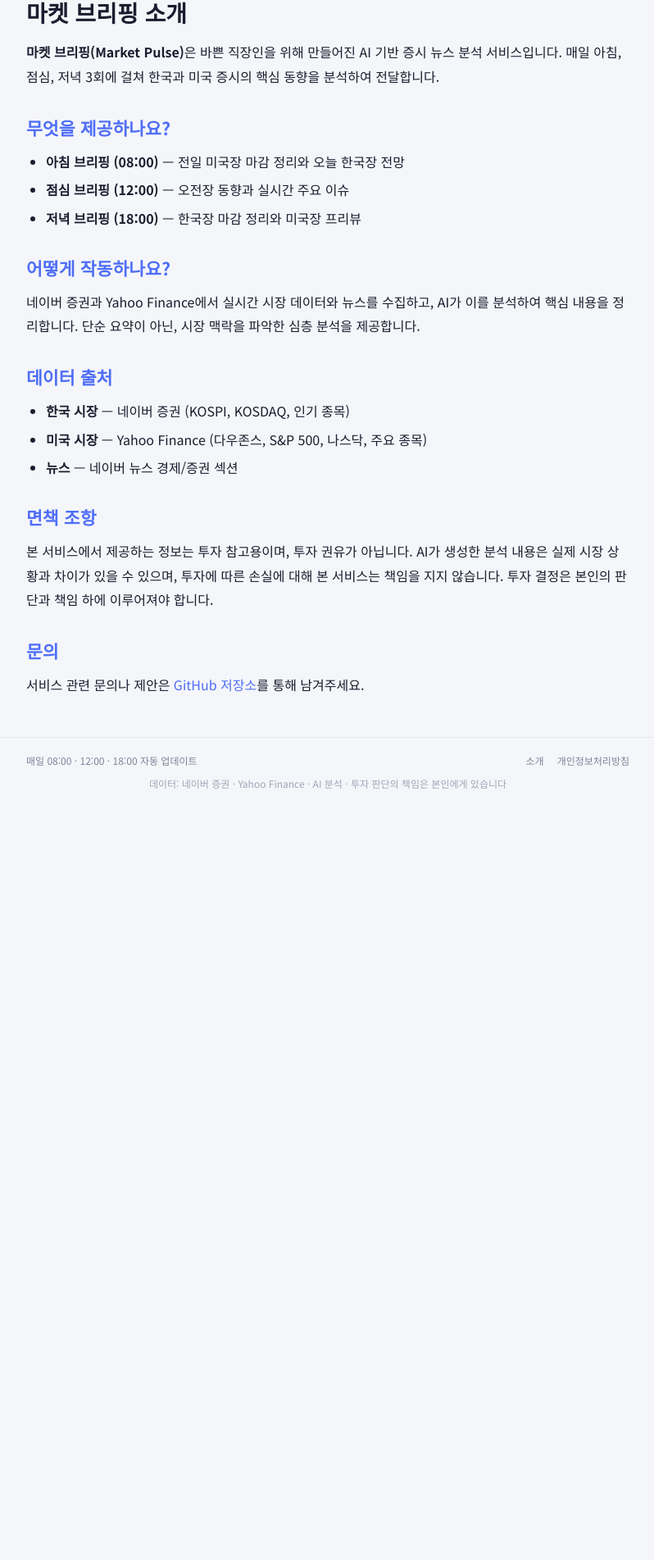
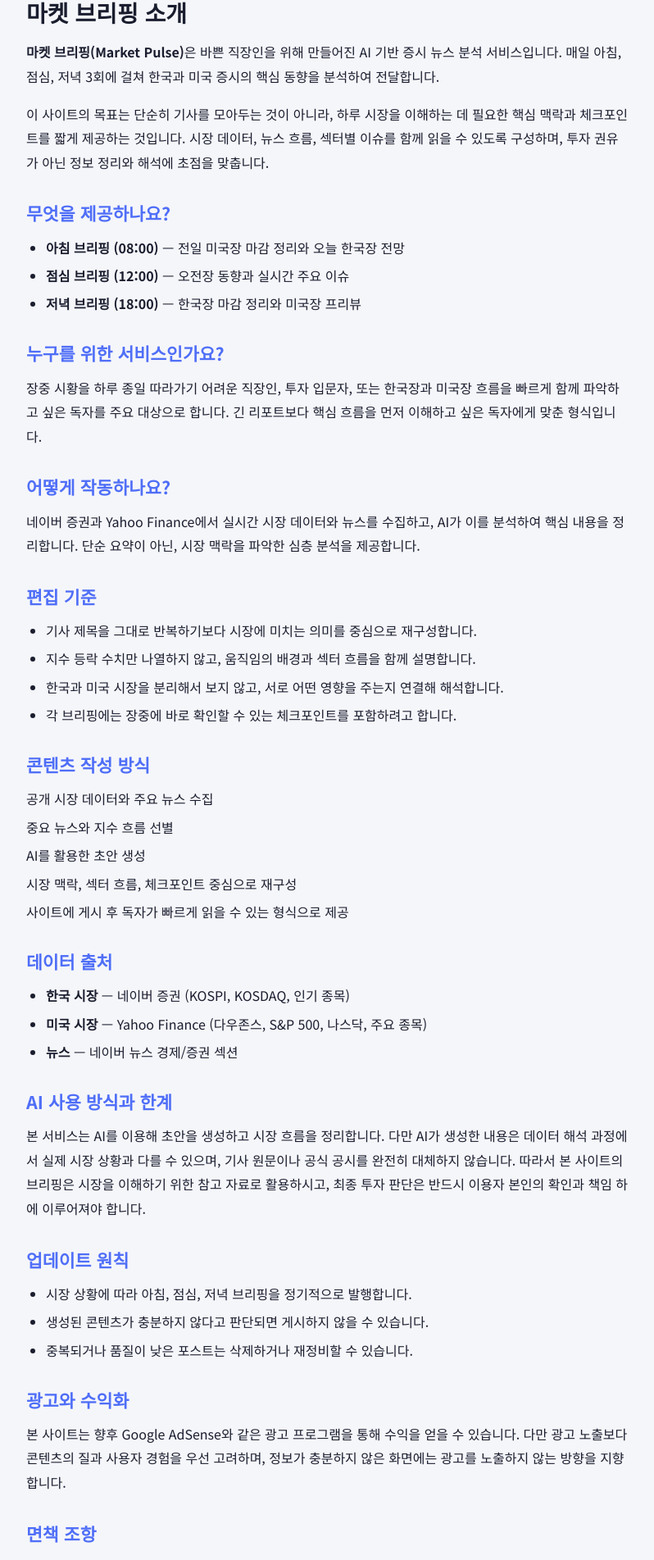
Before and after one commit to nowgnas/market-pulse, a Next.js app: page /about in a window 1280 px wide. Shown: the part 139-2042 px from the top of the page at 82% size, without its empty margins (240-1038 px from the left). Before the commit the page ends 1123 px from the top, so only its background shows below. Built offline with nearby package versions, Linux system fonts and the light colour scheme; no server answers.

Commit message:
feat: strengthen site trust and homepage content

```diff
--- a/src/app/about/page.tsx
+++ b/src/app/about/page.tsx
@@ -4,7 +4,7 @@ import Link from "next/link";
 export const metadata: Metadata = {
   title: "소개",
   description:
-    "마켓 브리핑은 AI가 한국·미국 증시 뉴스를 매일 분석하여 핵심만 전달하는 서비스입니다.",
+    "마켓 브리핑의 편집 기준, 데이터 출처, AI 활용 방식, 업데이트 원칙을 소개합니다.",
   robots: { index: true, follow: true },
 };
 
@@ -27,6 +27,13 @@ export default function AboutPage() {
           한국과 미국 증시의 핵심 동향을 분석하여 전달합니다.
         </p>
 
+        <p>
+          이 사이트의 목표는 단순히 기사를 모아두는 것이 아니라, 하루 시장을
+          이해하는 데 필요한 핵심 맥락과 체크포인트를 짧게 제공하는 것입니다.
+          시장 데이터, 뉴스 흐름, 섹터별 이슈를 함께 읽을 수 있도록 구성하며,
+          투자 권유가 아닌 정보 정리와 해석에 초점을 맞춥니다.
+        </p>
+
         <h2>무엇을 제공하나요?</h2>
         <ul>
           <li>
@@ -42,12 +49,37 @@ export default function AboutPage() {
           </li>
         </ul>
 
+        <h2>누구를 위한 서비스인가요?</h2>
+        <p>
+          장중 시황을 하루 종일 따라가기 어려운 직장인, 투자 입문자, 또는
+          한국장과 미국장 흐름을 빠르게 함께 파악하고 싶은 독자를 주요 대상으로
+          합니다. 긴 리포트보다 핵심 흐름을 먼저 이해하고 싶은 독자에게 맞춘
+          형식입니다.
+        </p>
+
         <h2>어떻게 작동하나요?</h2>
         <p>
           네이버 증권과 Yahoo Finance에서 실시간 시장 데이터와 뉴스를 수집하고,
           AI가 이를 분석하여 핵심 내용을 정리합니다. 단순 요약이 아닌, 시장
           맥락을 파악한 심층 분석을 제공합니다.
         </p>
+
+        <h2>편집 기준</h2>
+        <ul>
+          <li>기사 제목을 그대로 반복하기보다 시장에 미치는 의미를 중심으로 재구성합니다.</li>
+          <li>지수 등락 수치만 나열하지 않고, 움직임의 배경과 섹터 흐름을 함께 설명합니다.</li>
+          <li>한국과 미국 시장을 분리해서 보지 않고, 서로 어떤 영향을 주는지 연결해 해석합니다.</li>
+          <li>각 브리핑에는 장중에 바로 확인할 수 있는 체크포인트를 포함하려고 합니다.</li>
+        </ul>
+
+        <h2>콘텐츠 작성 방식</h2>
+        <ol>
+          <li>공개 시장 데이터와 주요 뉴스 수집</li>
+          <li>중요 뉴스와 지수 흐름 선별</li>
+          <li>AI를 활용한 초안 생성</li>
+          <li>시장 맥락, 섹터 흐름, 체크포인트 중심으로 재구성</li>
+          <li>사이트에 게시 후 독자가 빠르게 읽을 수 있는 형식으로 제공</li>
+        </ol>
 
         <h2>데이터 출처</h2>
         <ul>
@@ -62,6 +94,31 @@ export default function AboutPage() {
             <strong>뉴스</strong> — 네이버 뉴스 경제/증권 섹션
           </li>
         </ul>
+
+        <h2>AI 사용 방식과 한계</h2>
+        <p>
+          본 서비스는 AI를 이용해 초안을 생성하고 시장 흐름을 정리합니다. 다만
+          AI가 생성한 내용은 데이터 해석 과정에서 실제 시장 상황과 다를 수
+          있으며, 기사 원문이나 공식 공시를 완전히 대체하지 않습니다. 따라서
+          본 사이트의 브리핑은 시장을 이해하기 위한 참고 자료로 활용하시고,
+          최종 투자 판단은 반드시 이용자 본인의 확인과 책임 하에 이루어져야
+          합니다.
+        </p>
+
+        <h2>업데이트 원칙</h2>
+        <ul>
+          <li>시장 상황에 따라 아침, 점심, 저녁 브리핑을 정기적으로 발행합니다.</li>
+          <li>생성된 콘텐츠가 충분하지 않다고 판단되면 게시하지 않을 수 있습니다.</li>
+          <li>중복되거나 품질이 낮은 포스트는 삭제하거나 재정비할 수 있습니다.</li>
+        </ul>
+
+        <h2>광고와 수익화</h2>
+        <p>
+          본 사이트는 향후 Google AdSense와 같은 광고 프로그램을 통해 수익을
+          얻을 수 있습니다. 다만 광고 노출보다 콘텐츠의 질과 사용자 경험을 우선
+          고려하며, 정보가 충분하지 않은 화면에는 광고를 노출하지 않는 방향을
+          지향합니다.
+        </p>
 
         <h2>면책 조항</h2>
         <p>
--- a/src/app/page.tsx
+++ b/src/app/page.tsx
@@ -166,6 +166,109 @@ function EmptyState() {
   );
 }
 
+function ValueSection() {
+  return (
+    <section className="mb-8 grid gap-3 sm:grid-cols-3">
+      <div className="rounded-2xl border border-border bg-card p-4">
+        <div className="text-sm font-semibold mb-1">시장 맥락 정리</div>
+        <p className="text-sm text-secondary leading-relaxed">
+          단순 뉴스 나열보다 한국과 미국 시장 흐름이 어떻게 연결되는지,
+          오늘 무엇이 중요해졌는지를 짧게 정리합니다.
+        </p>
+      </div>
+      <div className="rounded-2xl border border-border bg-card p-4">
+        <div className="text-sm font-semibold mb-1">섹터별 핵심 포인트</div>
+        <p className="text-sm text-secondary leading-relaxed">
+          반도체, 2차전지, 바이오처럼 수급이 몰리는 섹터를 따로 묶어
+          왜 움직이는지와 확인할 포인트를 함께 제공합니다.
+        </p>
+      </div>
+      <div className="rounded-2xl border border-border bg-card p-4">
+        <div className="text-sm font-semibold mb-1">짧지만 실용적인 체크리스트</div>
+        <p className="text-sm text-secondary leading-relaxed">
+          장중에 어떤 지표, 수급, 업종을 먼저 볼지 빠르게 파악할 수 있도록
+          실전형 체크리스트를 함께 담습니다.
+        </p>
+      </div>
+    </section>
+  );
+}
+
+function ReadingGuideSection() {
+  return (
+    <section className="mb-10 rounded-3xl border border-border bg-card p-6">
+      <h2 className="text-lg font-bold tracking-tight mb-3">이 브리핑을 읽는 방법</h2>
+      <div className="space-y-3 text-sm text-secondary leading-relaxed">
+        <p>
+          마켓 브리핑은 매일 반복되는 시황 뉴스를 그대로 옮기기보다, 바쁜
+          직장인이 짧은 시간 안에 시장의 방향과 체크포인트를 이해할 수 있게
+          돕는 데 초점을 맞춥니다.
+        </p>
+        <p>
+          각 포스트는 <strong className="text-foreground">시장 요약</strong>,
+          <strong className="text-foreground"> 전일 대비 변화</strong>,
+          <strong className="text-foreground"> 섹터별 해석</strong>,
+          <strong className="text-foreground"> 체크리스트</strong> 순서로
+          읽으면 핵심 흐름을 빠르게 파악하기 좋습니다.
+        </p>
+        <p>
+          데이터는 공개 시세와 뉴스 흐름을 기반으로 정리하며, 본문의 목적은
+          투자 권유가 아니라 시장을 이해하기 위한 배경 설명과 관찰 포인트를
+          제공하는 것입니다.
+        </p>
+      </div>
+    </section>
+  );
+}
+
+function EditorialStandardsSection() {
+  return (
+    <section className="mb-10">
+      <div className="flex items-end justify-between gap-3 mb-4">
+        <div>
+          <h2 className="text-lg font-bold tracking-tight">편집 기준</h2>
+          <p className="text-sm text-secondary mt-1">
+            이 사이트는 아래 기준으로 시장 브리핑을 구성합니다.
+          </p>
+        </div>
+        <Link href="/about" className="text-sm text-primary hover:underline">
+          자세히 보기
+        </Link>
+      </div>
+      <div className="grid gap-3 sm:grid-cols-2">
+        <div className="rounded-2xl border border-border bg-card p-4">
+          <div className="text-sm font-semibold mb-1">1. 기사 복붙 대신 재구성</div>
+          <p className="text-sm text-secondary leading-relaxed">
+            기사 제목을 단순히 반복하지 않고, 시장 영향과 배경을 중심으로
+            내용을 다시 정리합니다.
+          </p>
+        </div>
+        <div className="rounded-2xl border border-border bg-card p-4">
+          <div className="text-sm font-semibold mb-1">2. 숫자보다 맥락 우선</div>
+          <p className="text-sm text-secondary leading-relaxed">
+            지수 등락만 보여주는 것이 아니라 왜 움직였는지, 어느 섹터가
+            주목받는지를 함께 설명합니다.
+          </p>
+        </div>
+        <div className="rounded-2xl border border-border bg-card p-4">
+          <div className="text-sm font-semibold mb-1">3. 한국·미국 시장 연결</div>
+          <p className="text-sm text-secondary leading-relaxed">
+            미국장 마감 흐름이 한국장에 어떤 식으로 이어지는지 연결해서
+            읽을 수 있도록 구성합니다.
+          </p>
+        </div>
+        <div className="rounded-2xl border border-border bg-card p-4">
+          <div className="text-sm font-semibold mb-1">4. 실전 체크포인트 제공</div>
+          <p className="text-sm text-secondary leading-relaxed">
+            독자가 장중에 바로 확인할 수 있는 수급, 업종, 이벤트 중심의
+            체크리스트를 포함합니다.
+          </p>
+        </div>
+      </div>
+    </section>
+  );
+}
+
 export default async function HomePage({
   searchParams,
 }: {
@@ -176,14 +279,36 @@ export default async function HomePage({
 
   return (
     <div className="max-w-3xl mx-auto px-4 py-8">
-      <section className="mb-6">
-        <h1 className="text-2xl font-bold tracking-tight">Market Pulse</h1>
-        <p className="text-secondary text-sm mt-0.5">
-          한국 · 미국 증시를 AI가 매일 분석합니다
+      <section className="mb-8 rounded-3xl border border-border bg-card p-6 sm:p-7">
+        <div className="inline-flex items-center gap-2 rounded-full bg-muted px-3 py-1 text-xs font-medium text-secondary mb-4">
+          <span>AI 시장 브리핑</span>
+          <span>·</span>
+          <span>한국 · 미국 증시</span>
+        </div>
+        <h1 className="text-3xl font-bold tracking-tight leading-tight">짧게 읽어도 흐름이 보이는 시장 브리핑</h1>
+        <p className="text-secondary text-sm sm:text-base mt-3 leading-relaxed">
+          마켓 브리핑은 한국과 미국 증시 데이터를 바탕으로 매일 아침, 점심,
+          저녁 시장의 핵심 흐름을 정리합니다. 헤드라인을 모아놓는 대신,
+          오늘 시장에서 왜 그 이슈가 중요한지와 무엇을 먼저 확인해야 하는지를
+          빠르게 이해할 수 있도록 재구성합니다.
         </p>
       </section>
 
+      <ValueSection />
+
+      <ReadingGuideSection />
+
       <FilterTabs currentType={params.type} />
+
+      <section className="mb-10">
+        <div className="flex items-end justify-between gap-3 mb-4">
+          <div>
+            <h2 className="text-lg font-bold tracking-tight">최신 브리핑</h2>
+            <p className="text-sm text-secondary mt-1">
+              시장 데이터와 주요 뉴스를 바탕으로 정리한 최신 포스트입니다.
+            </p>
+          </div>
+        </div>
 
         {posts.length > 0 ? (
           <div className="space-y-3">
@@ -194,6 +319,9 @@ export default async function HomePage({
         ) : (
           <EmptyState />
         )}
+      </section>
+
+      <EditorialStandardsSection />
     </div>
   );
 }
```
Lines whose indentation alone changed are shown as unchanged.
